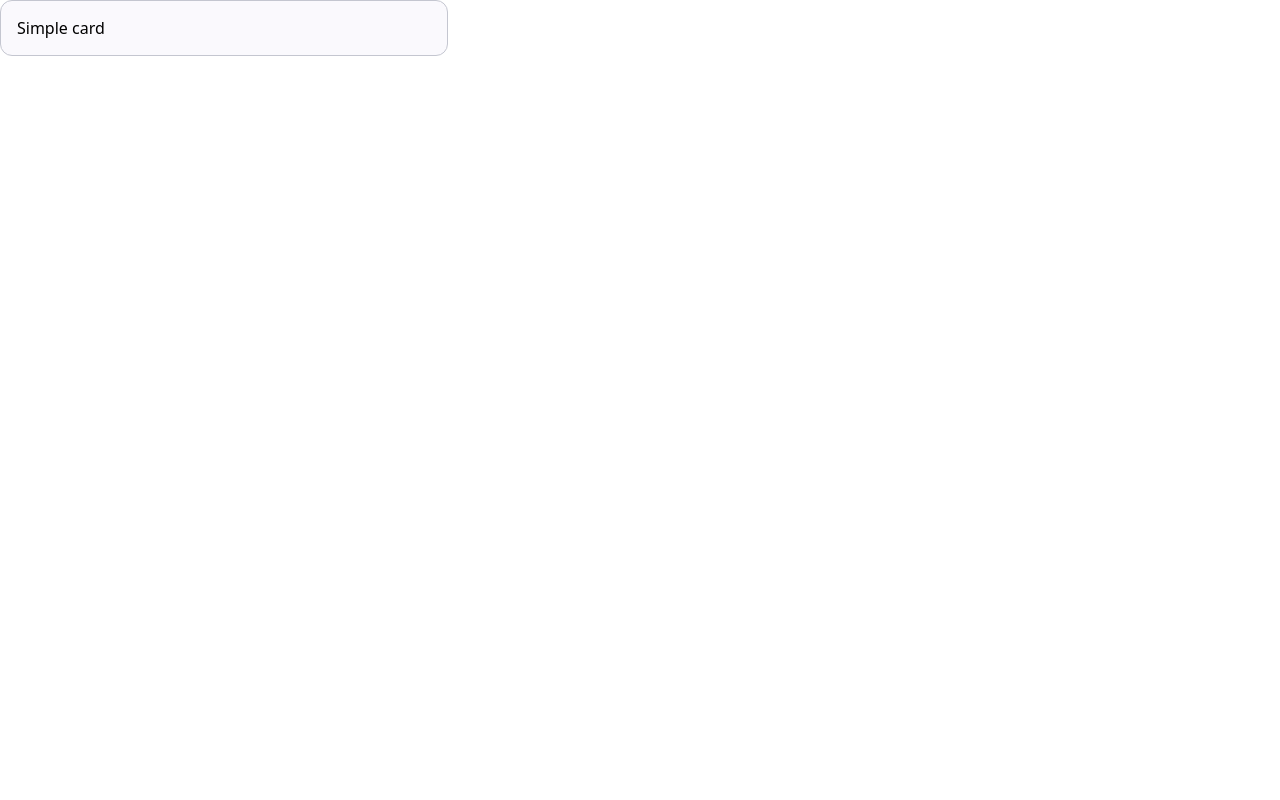
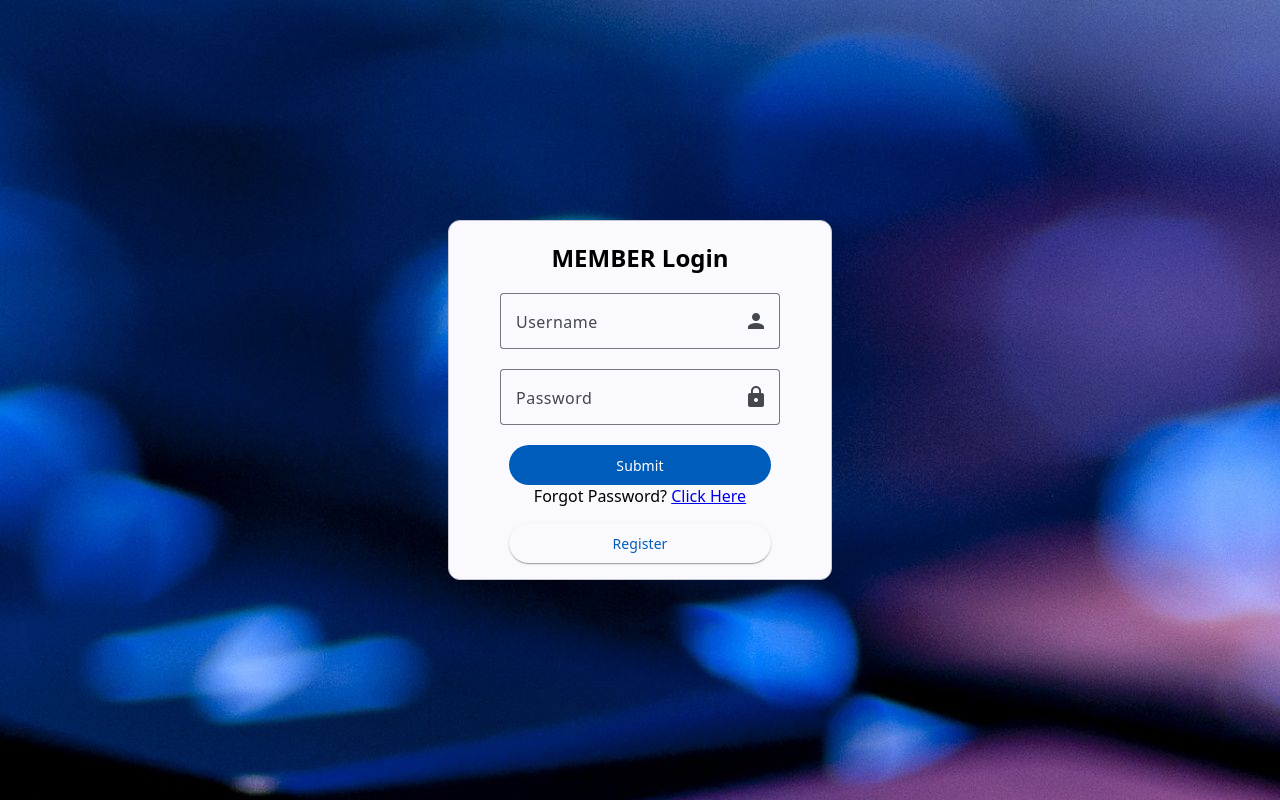
Before and after one commit to qAmiralii/cnc-master-Scss, an Angular app: page /login in a window 1280 px wide. Built offline with nearby package versions, Linux system fonts and the light colour scheme.

Commit message:
fixing login_3

```diff
--- a/src/app/components/login/ui/login.component.html
+++ b/src/app/components/login/ui/login.component.html
@@ -1,3 +1,33 @@
 <mat-card [class.mobile]="(isHandset$ | async)" appearance="outlined">
-    <mat-card-content>Simple card</mat-card-content>
+  <form >
+    <h2>MEMBER Login</h2>
+    <mat-card-content>
+      <div class="input">
+        <mat-form-field appearance="outline">
+          <mat-label>Username</mat-label>
+          <input matInput placeholder="Name">
+          <mat-icon matSuffix>person</mat-icon>
+          <!-- <mat-hint>UserName</mat-hint> -->
+        </mat-form-field>
+      </div>
+      <div class="input">
+        <mat-form-field appearance="outline">
+          <mat-label>Password</mat-label>
+          <input matInput placeholder="Pass">
+          <mat-icon matSuffix>lock</mat-icon>
+          <!-- <mat-hint>UserName</mat-hint> -->
+        </mat-form-field>
+      </div>
+      <div class="button">
+        <button mat-flat-button>Submit</button>
+      </div>
+      <div class="forget">
+        Forgot Password?
+        <a href="#">Click Here</a>
+      </div>
+      <div class="button">
+      <button mat-raised-button>Register</button>
+      </div>
+    </mat-card-content>
+  </form>
   </mat-card>
--- a/src/app/components/login/ui/login.component.scss
+++ b/src/app/components/login/ui/login.component.scss
@@ -1,6 +1,34 @@
+:host{
+    display: flex;
+    justify-content: center;
+    align-items: center;
+    height: 100%;
+    background-image: url("/img/W0PNcJ.jpg");
+}
+h2{
+    text-align: center;
+}
 mat-card{
-    width: 35%;
+    width: 30%;
+    .button{
+
+        button{
+            width: 75%;
+        }
+        text-align: center;
+    }
 }
 .mobile{
     width: 90%;
 }
+mat-form-field{
+    width: 80%;
+
+}
+.input,.forget{
+    text-align: center;
+}
+.forget{
+    text-align: center;
+    margin-bottom: 1em;
+}
--- a/src/app/components/login/ui/login.component.ts
+++ b/src/app/components/login/ui/login.component.ts
@@ -9,10 +9,14 @@ import { MatIconModule } from '@angular/material/icon';
 import { Observable } from 'rxjs';
 import { map, shareReplay } from 'rxjs/operators';
 import {MatCardModule} from '@angular/material/card';
+import {MatFormFieldModule} from '@angular/material/form-field';
+import {MatInputModule} from '@angular/material/input';
 
 @Component({
   selector: 'app-login',
   imports: [
+    MatInputModule,
+    MatFormFieldModule,
     MatToolbarModule,
     MatButtonModule,
     MatSidenavModule,
```
Also changed, not shown: public/img/W0PNcJ.jpg (added).
